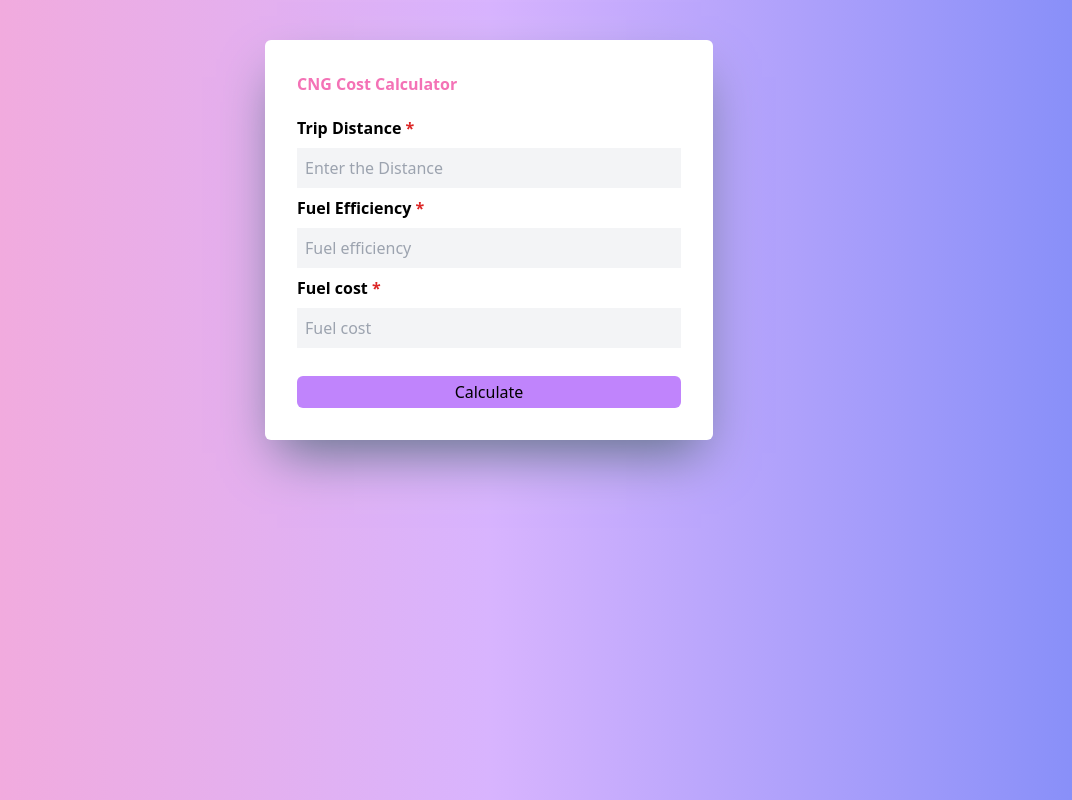
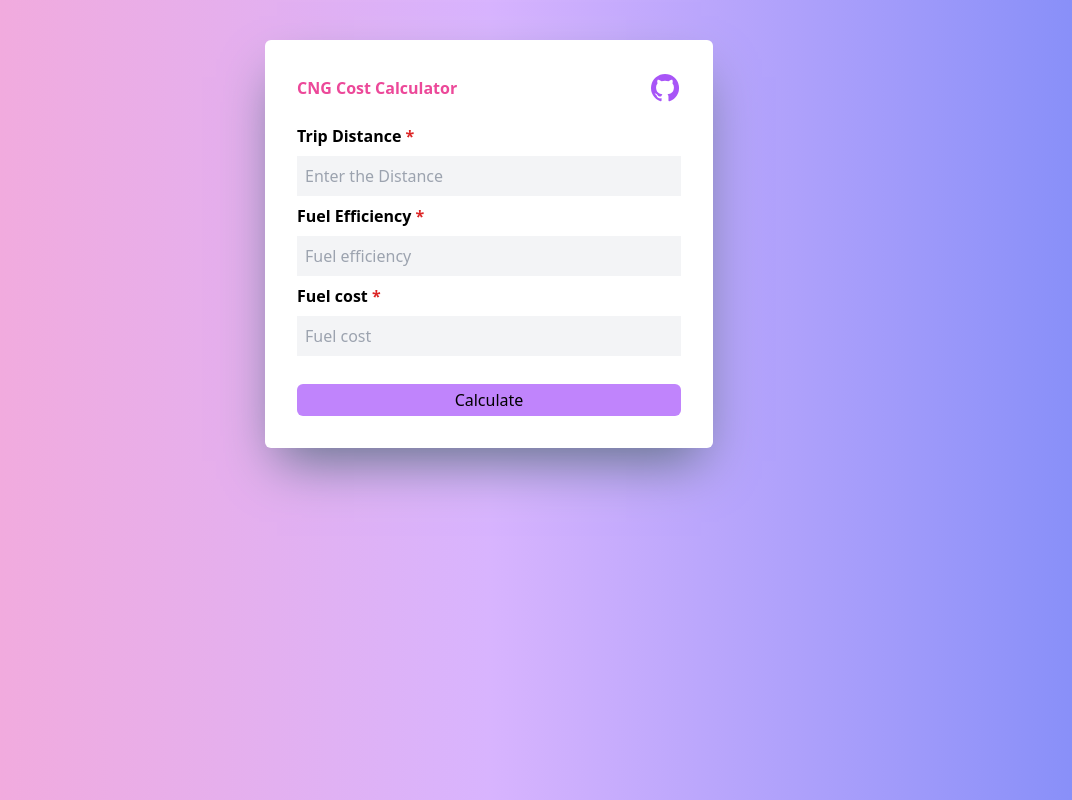
Before and after one commit to vasanthpretty/CNG-Calculator, a website: page index.html in a window 1280 px wide. Shown: the whole page, without its empty margins (151-1223 px from the left). Drawn offline with Linux system fonts and the light colour scheme.

Commit message:
icon added

```diff
--- a/index.html
+++ b/index.html
@@ -10,8 +10,9 @@
 
 <body class="  bg-gradient-to-r from-pink-300 via-purple-300 to-indigo-400 ">
     <div class="bg-white  max-w-md mx-auto p-8 mt-10 rounded-md shadow-2xl shadow-slate-500 ">
-        <div>
-            <h1 class="font-bold text-pink-400 hover:underline"> CNG Cost Calculator</h1>
+        <div class="flex justify-between items-center">
+            <h1 class="font-bold text-pink-500 hover:text-purple-500 hover:underline"> CNG Cost Calculator</h1>
+            <a href="https://vasanthpretty.github.io/CNG-Calculator/"><svg xmlns="http://www.w3.org/2000/svg" class="text-purple-500 hover:text-pink-500" width="32" height="32" viewBox="0 0 32 32"><path fill="currentColor" fill-rule="evenodd" d="M16 2a14 14 0 0 0-4.43 27.28c.7.13 1-.3 1-.67v-2.38c-3.89.84-4.71-1.88-4.71-1.88a3.71 3.71 0 0 0-1.62-2.05c-1.27-.86.1-.85.1-.85a2.94 2.94 0 0 1 2.14 1.45a3 3 0 0 0 4.08 1.16a2.93 2.93 0 0 1 .88-1.87c-3.1-.36-6.37-1.56-6.37-6.92a5.4 5.4 0 0 1 1.44-3.76a5 5 0 0 1 .14-3.7s1.17-.38 3.85 1.43a13.3 13.3 0 0 1 7 0c2.67-1.81 3.84-1.43 3.84-1.43a5 5 0 0 1 .14 3.7a5.4 5.4 0 0 1 1.44 3.76c0 5.38-3.27 6.56-6.39 6.91a3.33 3.33 0 0 1 .95 2.59v3.84c0 .46.25.81 1 .67A14 14 0 0 0 16 2Z"/></svg></a>
 
 
 
@@ -21,16 +22,15 @@
                 <label for="Trip distance" class="  font-semibold"> Trip Distance <span class="text-red-600 ">*</span>
 
                 </label>
-                <input id="Trip distance" required type="number" placeholder="Enter the Distance"
-                    class="form-input ">
+                <input id="Trip distance" required type="number" placeholder="Enter the Distance" class="form-input ">
             </div>
             <div class="">
-                <label for="Fuel Efficiency"  class="  font-semibold"> Fuel Efficiency <span class="text-red-600 ">*</span>
+                <label for="Fuel Efficiency" class="  font-semibold"> Fuel Efficiency <span
+                        class="text-red-600 ">*</span>
 
                 </label>
 
-                <input id="Fuel Efficiency" required type="number" placeholder="Fuel efficiency"
-                class="form-input ">
+                <input id="Fuel Efficiency" required type="number" placeholder="Fuel efficiency" class="form-input ">
                 <!-- see main.css for #form.input -->
             </div>
             <div class="">
```
Also changed, not shown: assets/css/output.css.
